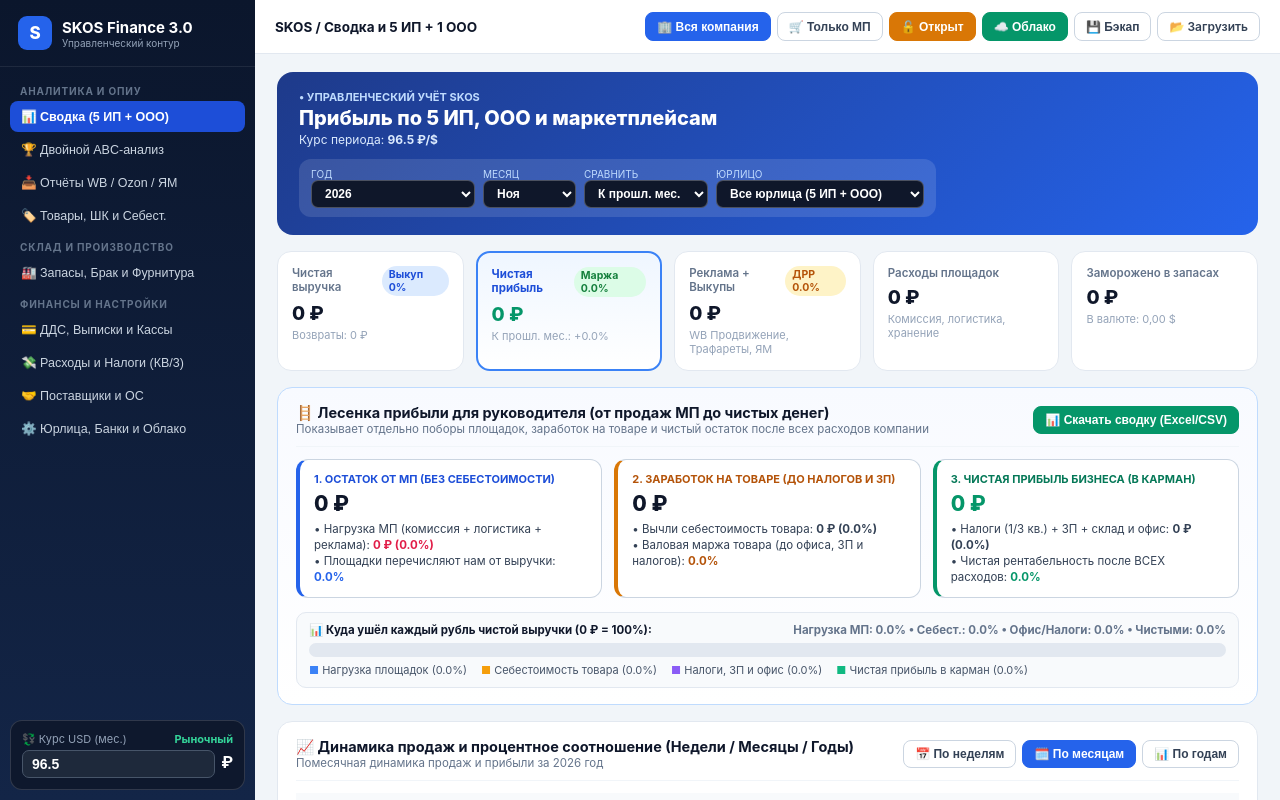
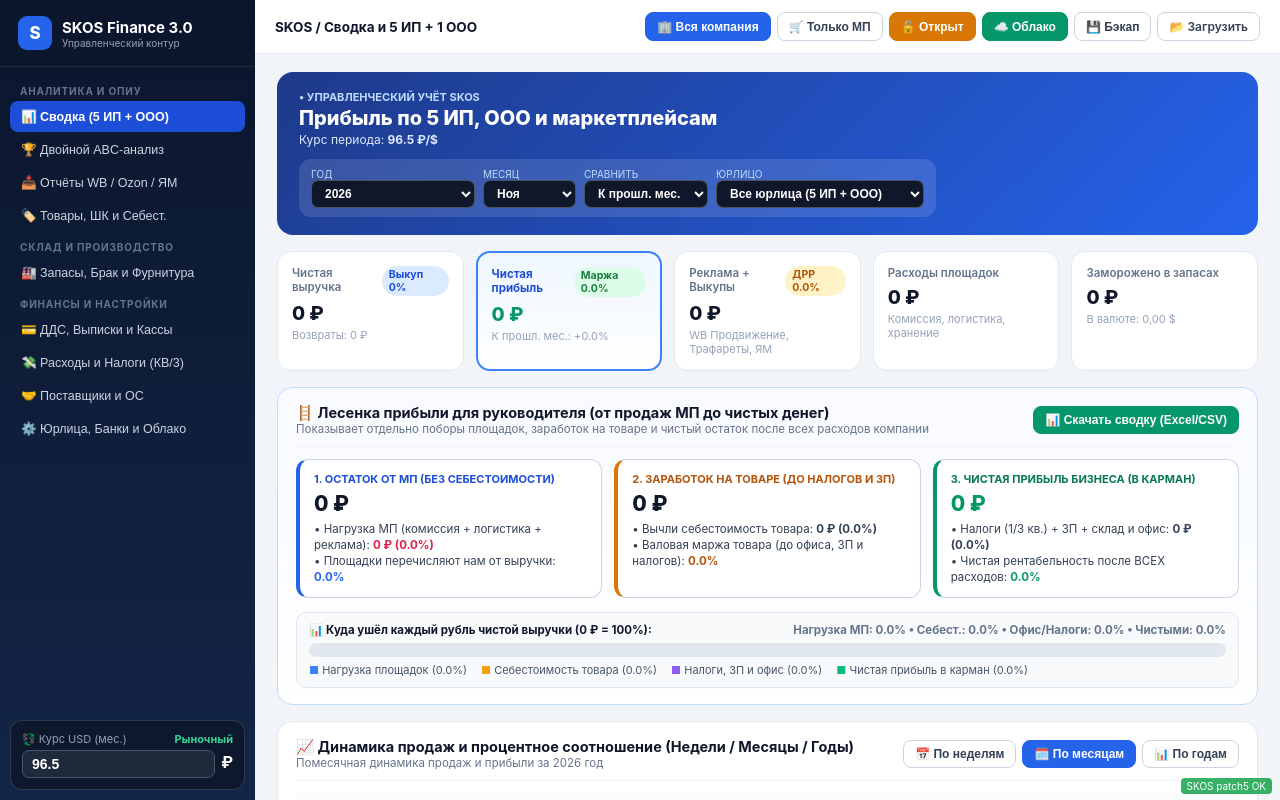
Before and after one commit to merdanyolbarsov-hub/SKOS, a plain HTML site: page index.html in a window 1280 px wide. Drawn offline with Linux system fonts and the light colour scheme.

Commit message:
Update index.html

```diff
--- a/index.html
+++ b/index.html
@@ -420,5 +420,6 @@
   <script src="patch2.js"></script>
   <script src="patch3.js?v=4"></script>
   <script src="patch4.js?v=20261120"></script>
+  <script src="patch5.js?v=1"></script>
 </body>
 </html>
```
